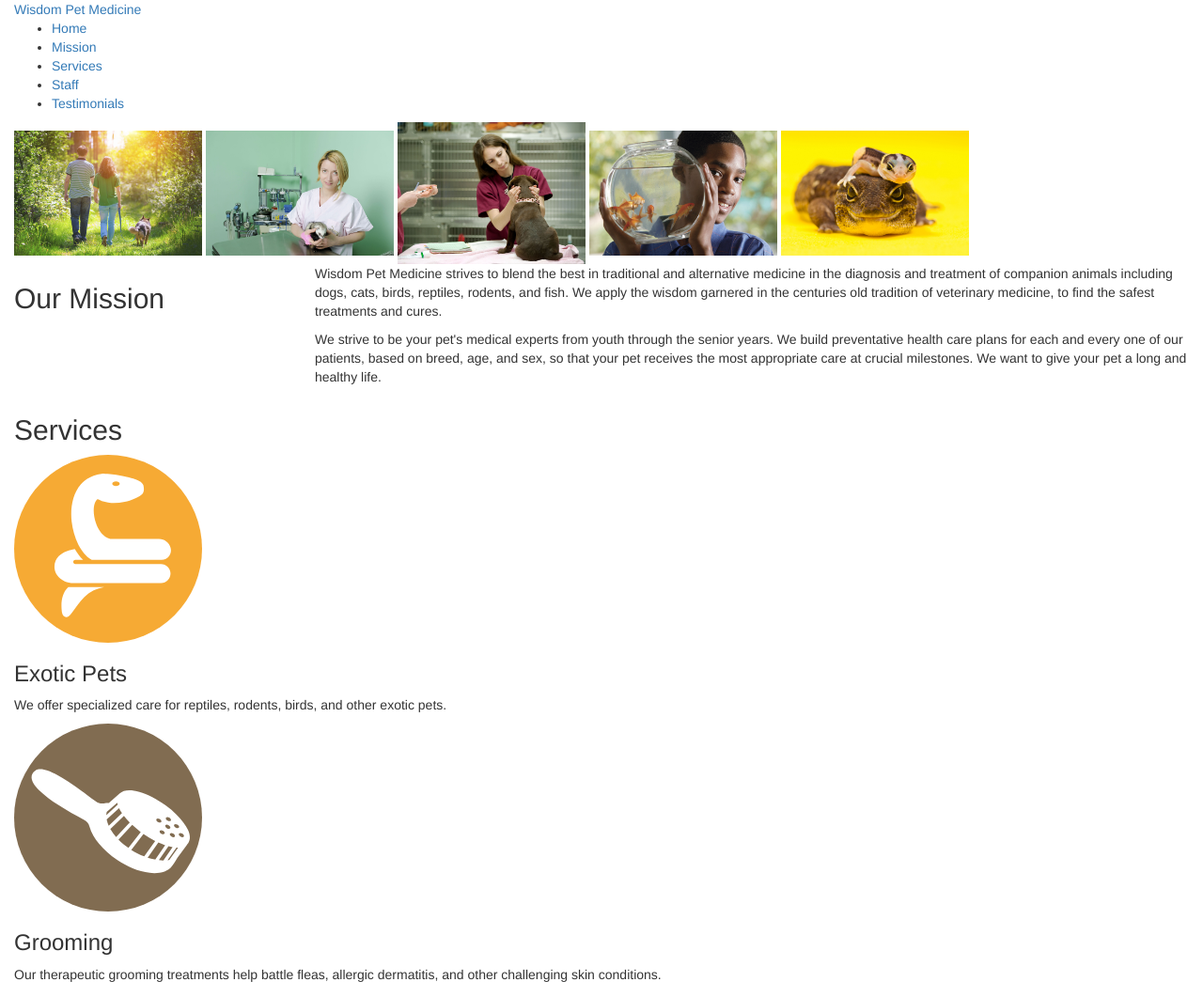
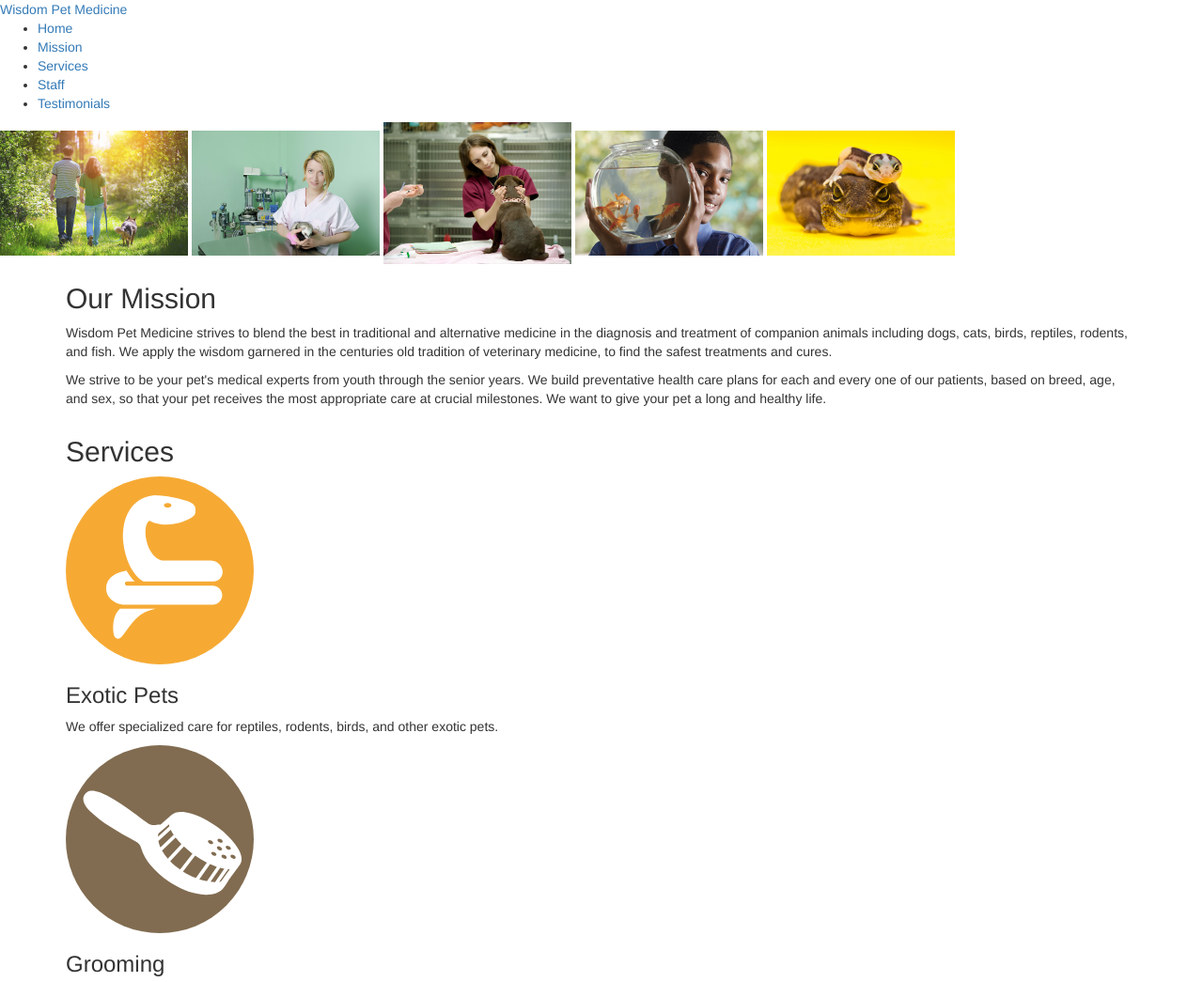
Before and after one commit to NemanjaMandic/bootstrap_single_page, a plain HTML site: page index.html in a window 1280 px wide. Shown: the top 1045 px of the page at 94% size. Drawn offline with nearby package versions, Linux system fonts and the light colour scheme; a script that the page names is missing.

Commit message:
layouting

```diff
--- a/index.html
+++ b/index.html
@@ -12,7 +12,7 @@
 
 <body>
 
-<div class="container-fluid">
+
 <header>
   <nav>
     <a href="#featured">Wisdom <span class="subhead">Pet Medicine</span></a>
@@ -35,19 +35,19 @@
 </header>
 
 <div class="main">
-  <div class="page row" id="mission">
-    <div class="col-sm-3">
+  <div class="page" id="mission">
+   <div class="content container">
       <h2>Our Mission</h2>
-    </div>
-    <div class="col-sm-9">
-      <p>Wisdom Pet Medicine strives to blend the best in traditional and alternative medicine in the diagnosis and treatment of companion animals including dogs, cats, birds, reptiles, rodents, and fish. We apply the wisdom garnered in the centuries old tradition of veterinary medicine, to find the safest treatments and&nbsp;cures.</p>
+       <p>Wisdom Pet Medicine strives to blend the best in traditional and alternative medicine in the diagnosis and treatment of companion animals including dogs, cats, birds, reptiles, rodents, and fish. We apply the wisdom garnered in the centuries old tradition of veterinary medicine, to find the safest treatments and&nbsp;cures.</p>
       <p>We strive to be your pet's medical experts from youth through the senior years. We build preventative health care plans for each and every one of our patients, based on breed, age, and sex, so that your pet receives the most appropriate care at crucial milestones. We want to give your pet a long and healthy&nbsp;life.</p>
-    </div>
+   </div><!--content container-->
+
   </div><!-- mission page -->
 
   <div class="page" id="services">
-    <h2>Services</h2>
-    <article>
+  <div class="content container">
+     <h2>Services</h2>
+     <article>
       <img class="icon" src="images/icon-exoticpets.svg" alt="Icon">
       <h3>Exotic Pets</h3>
       <p>We offer specialized care for reptiles, rodents, birds, and other exotic pets.</p>
@@ -82,6 +82,9 @@
       <h3>Vaccinations</h3>
       <p>Our veterinarians are experienced in modern vaccination protocols that prevent many of the deadliest diseases in pets.</p>
     </article>
+  </div>
+
+
   </div><!-- services page -->
 
   <div class="page" id="staff">
@@ -152,7 +155,7 @@
   </nav>
   <p>All contents &copy; 2014 <a href="http://lynda.com">Lynda.com</a>. All rights reserved.</p>
 </footer>
-</div>
+
 
 <script src="https://ajax.googleapis.com/ajax/libs/jquery/1.11.2/jquery.min.js"></script>
 <script src="https://maxcdn.bootstrapcdn.com/bootstrap/3.3.4/js/bootstrap.min.js"></script>
```
